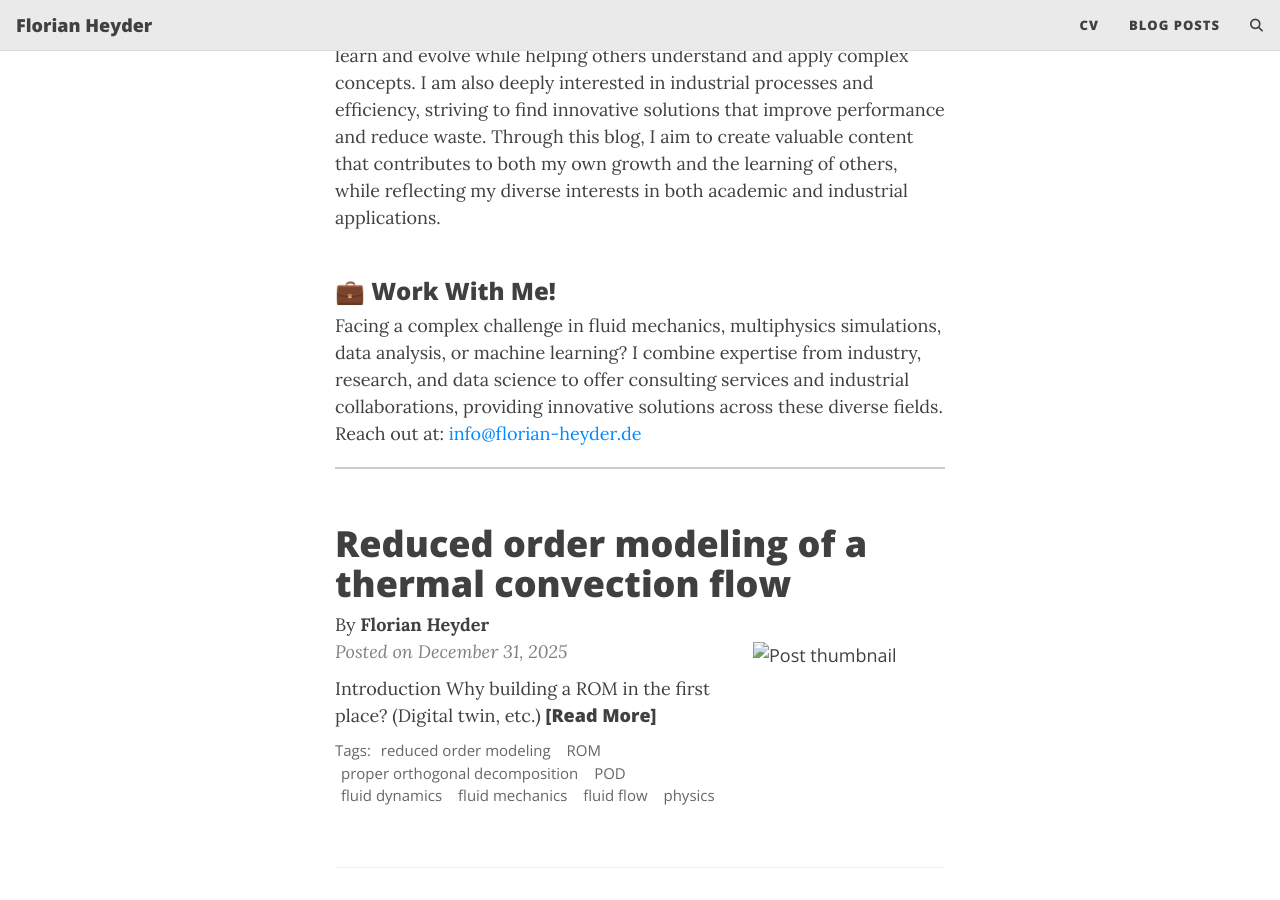
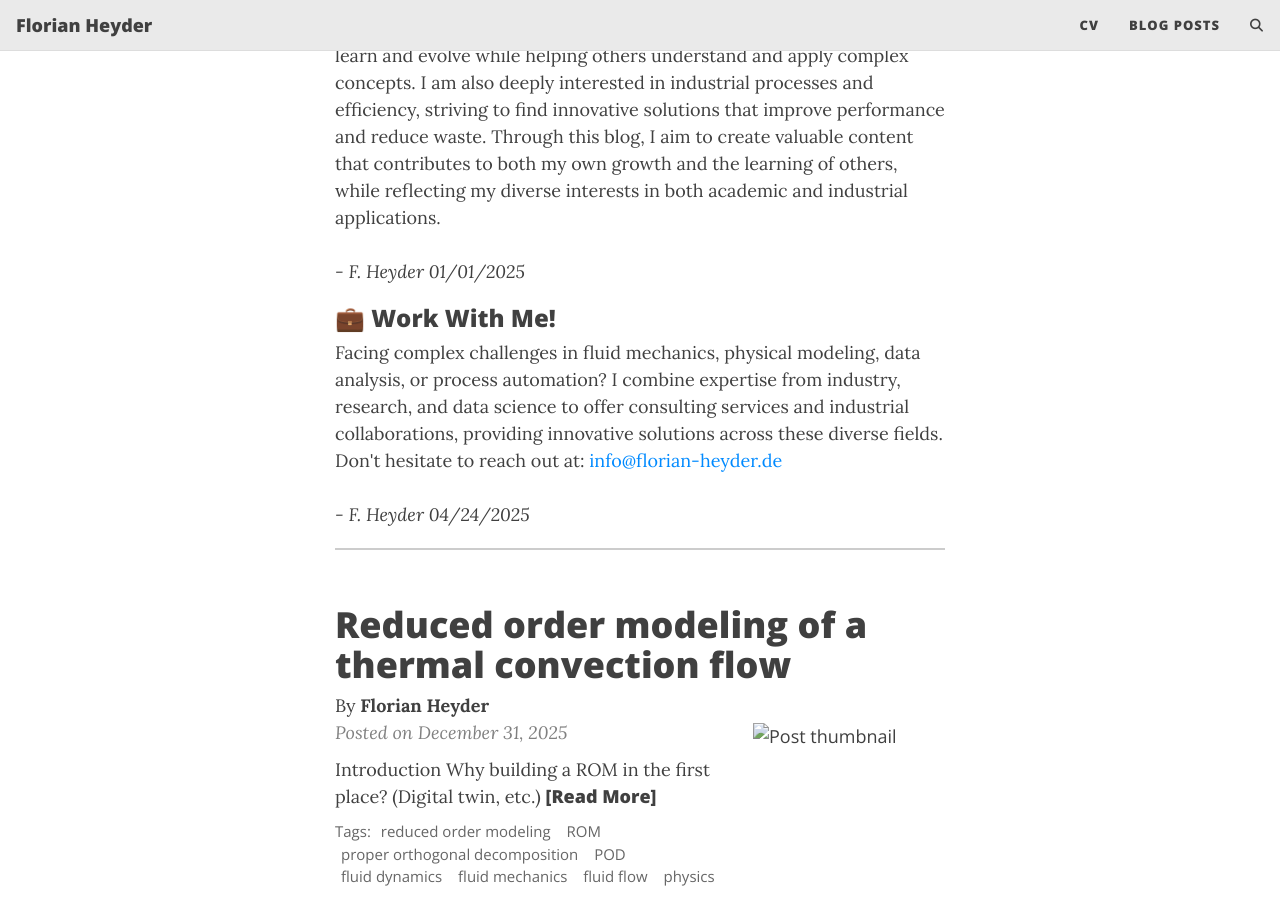
Before and after one commit to flohey/flohey.github.io, a Jekyll site: the page built from index.html, in a window 1280 px wide and 900 px high, scrolled down 770 px. Built offline with Jekyll 4.4.1, drawn with Linux system fonts in a browser that asks for light colours; the list of posts is cut into pages by our own code; comment, search, counter and statistics services are not loaded.

Commit message:
Minor changes in title page

```diff
--- a/index.html
+++ b/index.html
@@ -18,11 +18,13 @@ I am also deeply interested in industrial processes and efficiency, striving to
 Through this blog, I aim to create valuable content that contributes to both my own growth and the learning of others, while reflecting my diverse interests in both academic and industrial applications.
 <br></br>
 
+
+<em>- F. Heyder 01/01/2025</em>
+
 <h3>💼 Work With Me!</h3>
-Facing a complex challenge in fluid mechanics, multiphysics simulations, data analysis, or machine learning?
+Facing complex challenges in fluid mechanics, physical modeling, data analysis, or process automation?
 I combine expertise from industry, research, and data science to offer consulting services and industrial collaborations, providing innovative solutions across these diverse fields.
-Reach out at: <a href="mailto:info@florian-heyder.de">info@florian-heyder.de</a>
-
-
-
+<br>Don't hesitate to reach out at: <a href="mailto:info@florian-heyder.de">info@florian-heyder.de</a>
+<br></br>
+<em>- F. Heyder 04/24/2025</em>
 <hr style="border: 1px solid #ccc; margin: 20px 0;">
```
Also changed, not shown: assets/css/beautifuljekyll-minimal.css (line endings or trailing spaces), blog_posts.md (line endings or trailing spaces).
